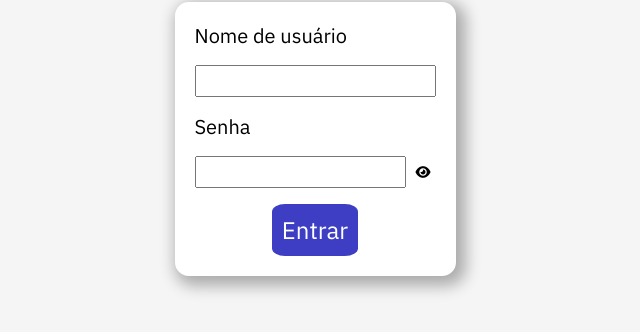
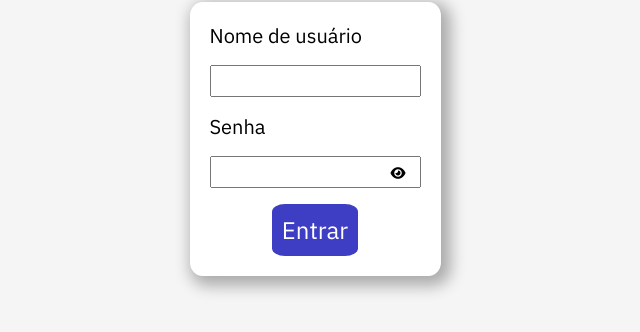
Before and after one commit to TheRermz/projeto-integrador-2025, a website: page frontend/src/index.html in a window 1280 px wide. Shown: the part 282-614 px from the top of the page, without its empty margins (325-965 px from the left). Drawn offline with Linux system fonts and the light colour scheme.

Commit message:
refactor: ajuste dos botões e sintaxe

```diff
--- a/frontend/src/index.html
+++ b/frontend/src/index.html
@@ -33,9 +33,8 @@
               <label for="password">Senha</label>
               <input type="password" name="password" id="password" />
               <div class="btn-show-password">
-                <button class="show-password">
-                  <i class="fa-solid fa-eye"></i>
-                  <!-- <i class="fa-solid fa-eye-slash"></i> -->
+                <button aria-label="Mostrar ou ocultar senha">
+                  <i class="show-password fa-solid fa-eye"></i>
                 </button>
               </div>
             </div>
--- a/frontend/styles/index.css
+++ b/frontend/styles/index.css
@@ -59,6 +59,7 @@ main {
   margin-top: 1rem;
   width: 100%;
   height: 2rem;
+  outline: none;
 }
 
 .password-group {
@@ -66,7 +67,8 @@ main {
   flex-direction: row;
   align-items: center;
   flex-wrap: wrap;
-  width: 100%;
+  width: fit-content;
+  position: relative;
 }
 
 .password-group > label {
@@ -74,13 +76,13 @@ main {
   width: 100%;
 }
 
-.password-group input {
+.password-group > input {
   flex: 1;
+  outline: none;
 }
 
 .show-password {
   margin-left: 5px;
-  padding: 5px;
   cursor: pointer;
 }
 
@@ -89,11 +91,14 @@ main {
   background-color: #ffff;
   border-radius: 20%;
   transition: ease-in-out 0.1s;
-  margin-top: 1rem;
+  right: 10px;
+  padding-right: 5px;
+  z-index: 2;
+  position: absolute;
 }
 
 .btn-show-password > button:hover {
-  background-color: #f5f5f5;
+  background-color: #bebebe;
 }
 
 .submit-button {
```
